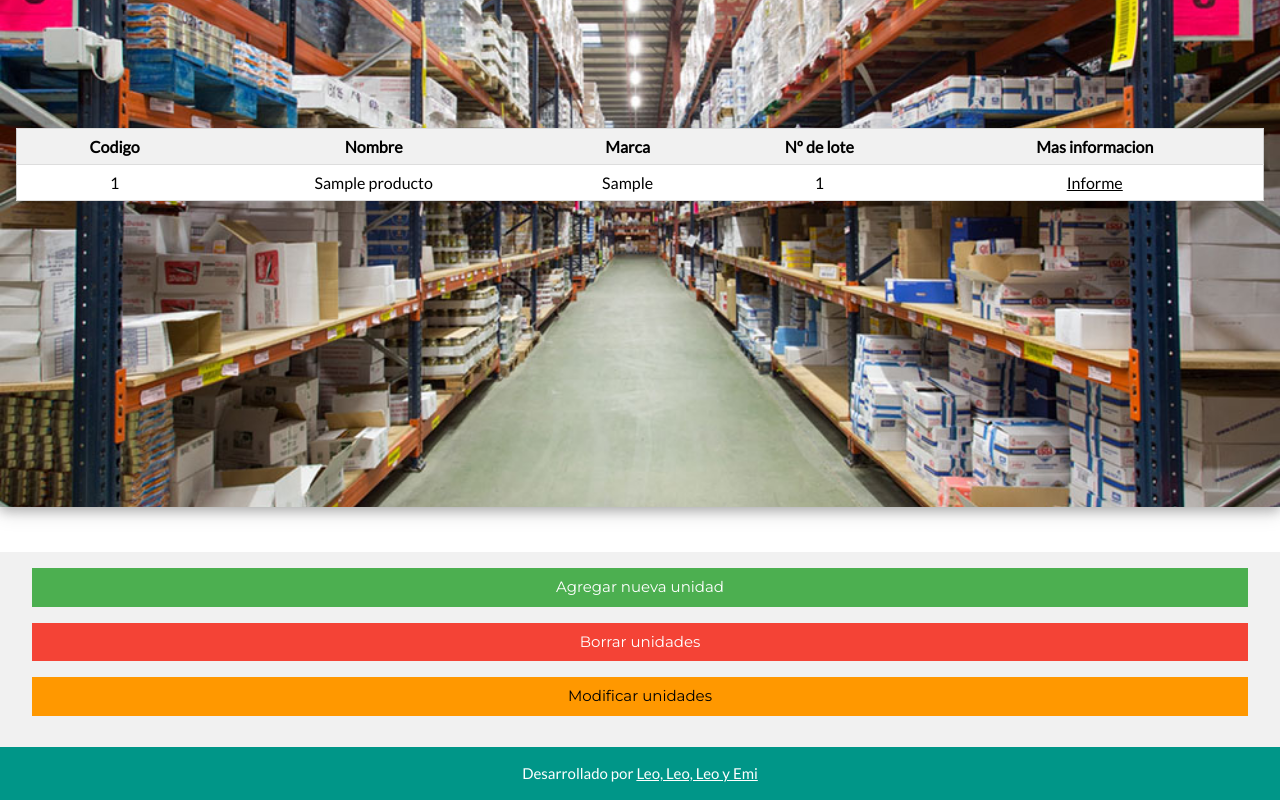
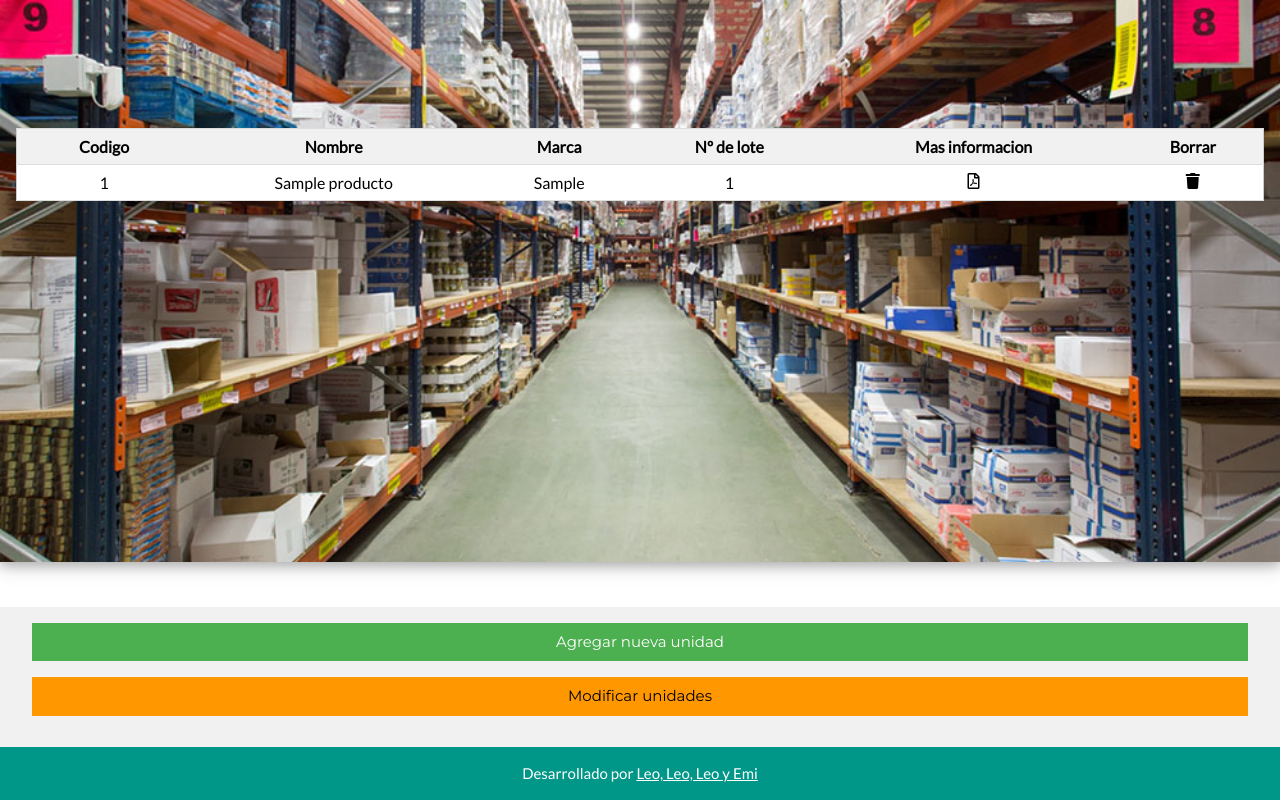
Before and after one commit to leocaraballo/tpfinal-basededatos, a PHP site: page /controladores/UnidadVenta.php in a window 1280 px wide. Run offline with PHP 8.4, Linux system fonts and the light colour scheme; tables that the repository leaves empty hold one stand-in row (values such as "Sample post"); some libraries are stand-ins or nearby versions.

Commit message:
Borrado de la unidades

```diff
--- a/vistas/UnidadVenta.php
+++ b/vistas/UnidadVenta.php
@@ -40,6 +40,7 @@
         <th>Marca</th>
         <th>Nº de lote</th>
         <th>Mas informacion</th>
+        <th>Borrar</th>
     </tr>
 
     <?php
@@ -55,7 +56,8 @@
                         <td>$Nombre</td>
                         <td>$Marca</td>
                         <td>$Lote</td>
-                        <td><a href='Informes/?ID=$Codigo'>Informe</a></td>
+                        <td><a href='Informes/?ID=$Codigo' class='far fa-file-pdf' style='text-decoration:none' title='Ver informe'></a></td>
+                        <td><a href=BorrarUV.php?ID=$Codigo class='fa fa-trash' style='text-decoration:none' title='Borrar elemento'></td>
                     </tr>";
       }
       ?>
@@ -107,7 +109,6 @@
     <form class="w3-container" method="get" style="text-align:left;" action="UnidadVenta.php">
           <div class="w3-section">
             <button class="w3-button w3-block w3-green w3-section w3-padding" type="submit" name="Agregar">Agregar nueva unidad</button>
-            <button class="w3-button w3-block w3-red w3-section w3-padding" type="submit" name="Borrar">Borrar unidades</button>
             <button class="w3-button w3-block w3-orange w3-section w3-padding" type="submit" name="Modificar">Modificar unidades</button>
           </div>
   </form>
--- a/vistas/templates/header.php
+++ b/vistas/templates/header.php
@@ -13,6 +13,7 @@ if (!isset($_SESSION)) {
 <link rel="stylesheet" href="https://fonts.googleapis.com/css?family=Lato">
 <link rel="stylesheet" href="https://fonts.googleapis.com/css?family=Montserrat">
 <link rel="stylesheet" href="https://cdnjs.cloudflare.com/ajax/libs/font-awesome/4.7.0/css/font-awesome.min.css">
+<link rel="stylesheet" href="https://use.fontawesome.com/releases/v5.5.0/css/all.css" integrity="sha384-B4dIYHKNBt8Bc12p+WXckhzcICo0wtJAoU8YZTY5qE0Id1GSseTk6S+L3BlXeVIU" crossorigin="anonymous">
 <style>
   body {
     display: flex;
```
Also changed, not shown: controladores/BorrarUV.php (added, +19 -0 lines).
